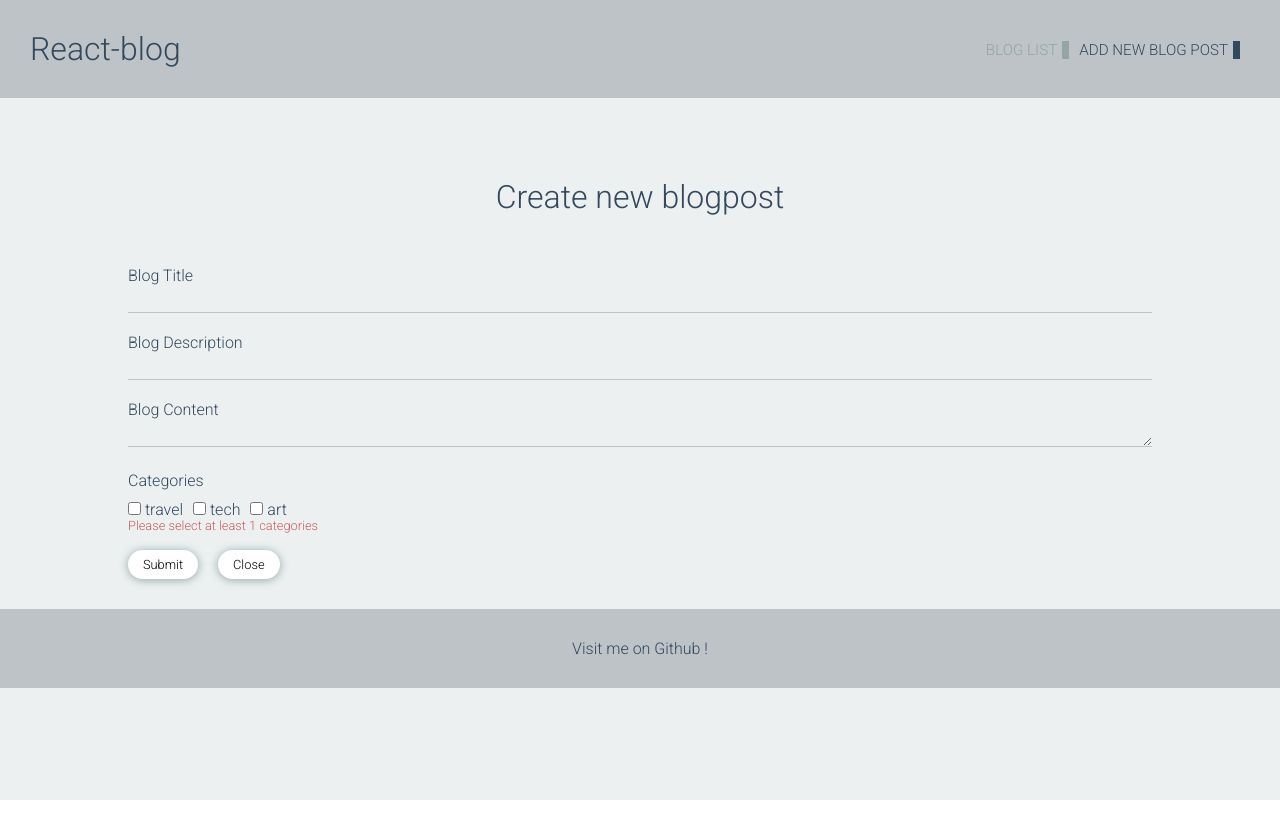
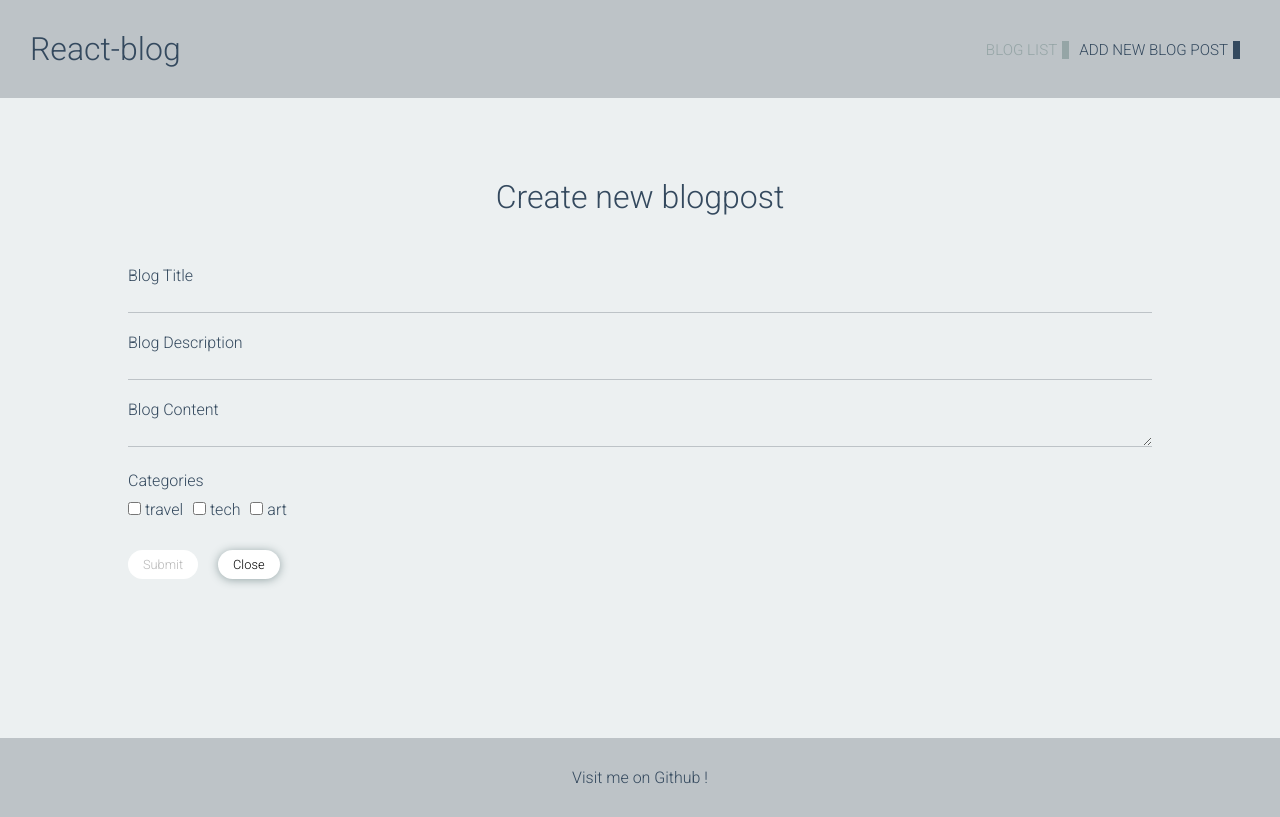
Before and after one commit to trungh13/integrify-assignment12-blog-react, a React app: page /integrify-assignment12-blog-react/new-post in a window 1280 px wide. Built offline with nearby package versions, Linux system fonts and the light colour scheme.

Commit message:
minor bugs & UI

```diff
--- a/src/Components/ComponentButton/index.css
+++ b/src/Components/ComponentButton/index.css
@@ -8,3 +8,6 @@
   font-size:0.8rem;
   margin:20px 20px 0px 0px;
 }
+.Button:disabled{
+  box-shadow: none;
+}
--- a/src/Components/ComponentButton/index.js
+++ b/src/Components/ComponentButton/index.js
@@ -2,17 +2,18 @@ import React from 'react';
 import PropTypes from 'prop-types';
 import styles from './index.css';
 
-const ComponentButton = ({ buttonName, onClick }) => (
-    <button type="button" className={styles.Button} onClick={onClick}>
-      {buttonName}
-    </button>
+const ComponentButton = ({ buttonName, onClick, disabled }) => (
+  <button type="button" className={styles.Button} onClick={onClick} disabled={disabled}>
+    {buttonName}
+  </button>
 );
 
 ComponentButton.propTypes = {
   buttonName: PropTypes.string.isRequired,
-  onClick: PropTypes.func,
+  onClick: PropTypes.func.isRequired,
+  disabled: PropTypes.bool,
 };
 ComponentButton.defaultProps = {
-  onClick() {},
+  disabled: false,
 };
 export default ComponentButton;
--- a/src/Components/ComponentForm/index.js
+++ b/src/Components/ComponentForm/index.js
@@ -17,7 +17,7 @@ class ComponentForm extends Component {
         blogTitle: false,
         blogContent: false,
         blogDescription: false,
-        categories: true,
+        categories: false,
         id: false,
       },
     };
@@ -83,7 +83,7 @@ class ComponentForm extends Component {
 
   isTouch = (event) => {
     const elName = event.target.name;
-    if (event.target.type !== 'checkbox') {
+    if (event.target.name !== 'blogContent') {
       this.setState(prevState => ({
         ...prevState,
         isTouch: { ...prevState.isTouch, [elName]: true },
@@ -91,7 +91,7 @@ class ComponentForm extends Component {
     } else {
       this.setState(prevState => ({
         ...prevState,
-        isTouch: { ...prevState.isTouch, categories: true },
+        isTouch: { ...prevState.isTouch, categories: true, blogContent: true },
       }));
     }
   };
@@ -117,7 +117,6 @@ class ComponentForm extends Component {
         {category}
       </label>
     ));
-
     return (
       <form className={styles.FormAddNew}>
         <h2 className={styles.FormHeading}>{formHeading}</h2>
@@ -180,7 +179,11 @@ class ComponentForm extends Component {
             )}
           </div>
         </div>
-        <Button buttonName="Submit" onClick={this.handleSubmit} />
+        <Button
+          buttonName="Submit"
+          disabled={Object.values(errors).includes(false)}
+          onClick={this.handleSubmit}
+        />
         <Button buttonName="Close" onClick={this.handleClose} />
       </form>
     );
--- a/src/containers/Main/Form/index.js
+++ b/src/containers/Main/Form/index.js
@@ -28,14 +28,12 @@ const Form = (props) => {
     formHeading = 'Edit blogpost';
   }
   return (
-    <React.Fragment>
       <ComponentForm
         {...props}
         blogPost={blogPost}
         submitHandler={submitHandler}
         formHeading={formHeading}
       />
-    </React.Fragment>
   );
 };
 
--- a/src/containers/Main/index.css
+++ b/src/containers/Main/index.css
@@ -1,3 +1,4 @@
 .Main{
   padding:30px 0;
+  min-height: 80vh;
 }
```
